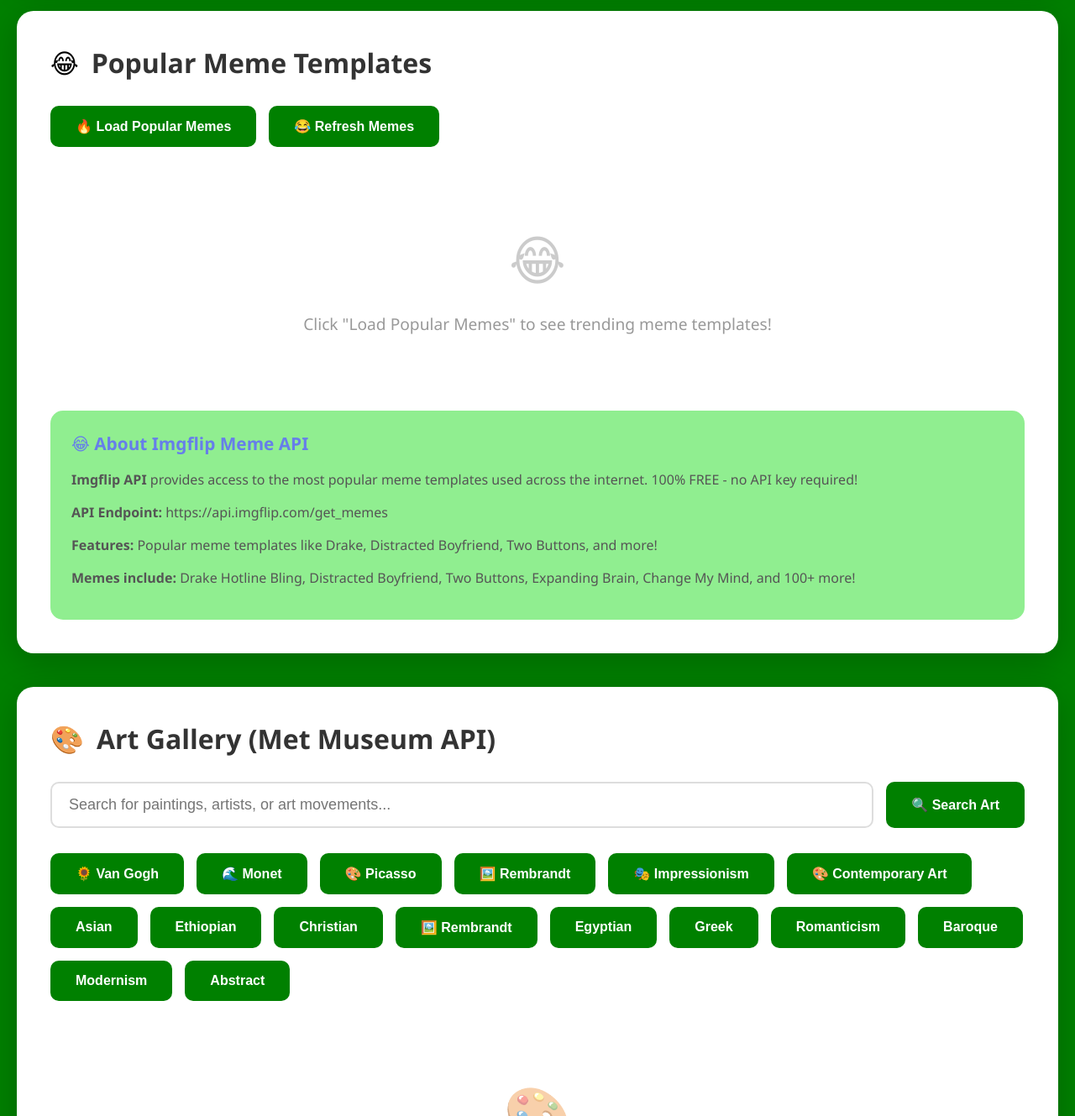
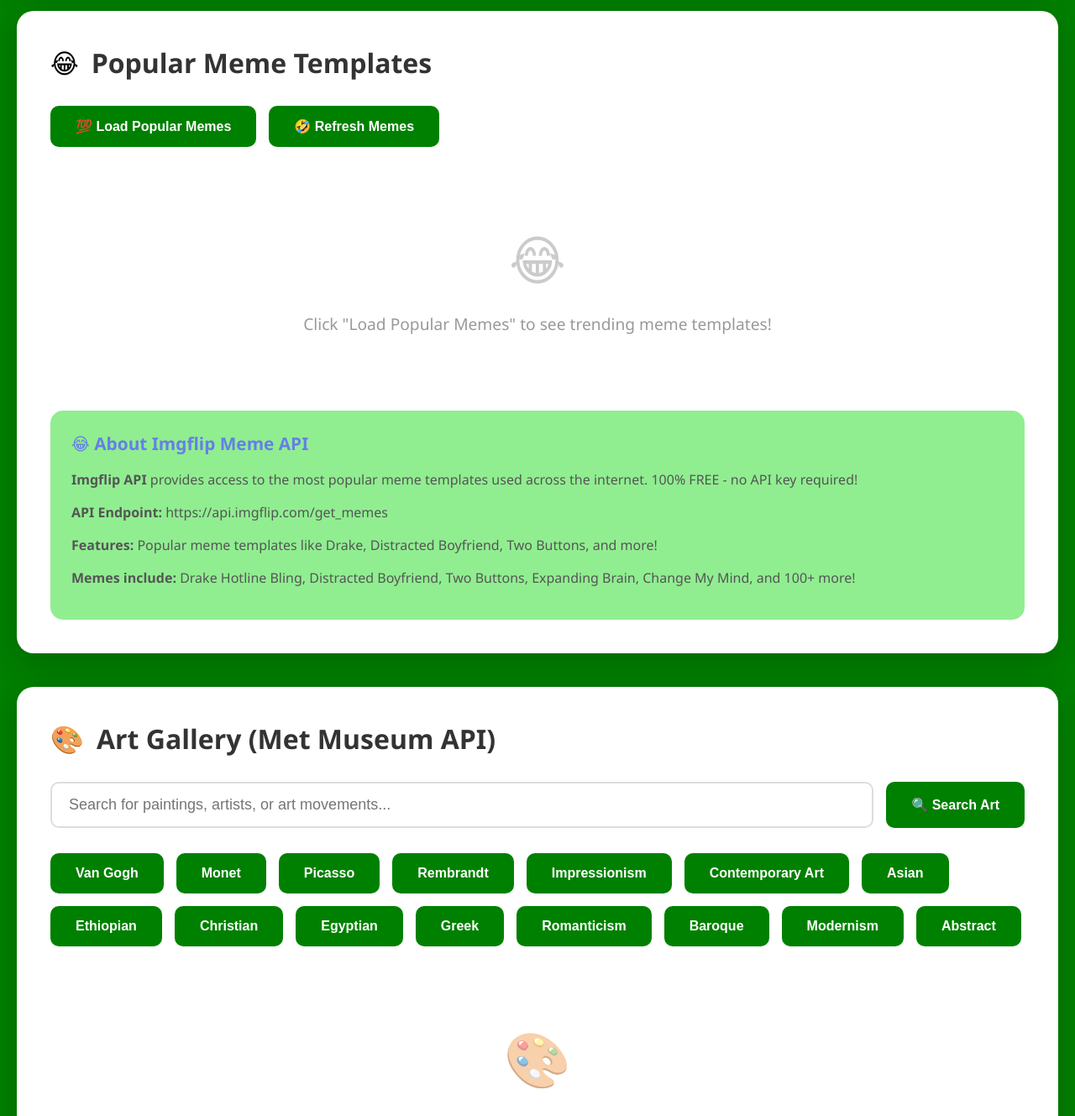
Before and after one commit to EyobelG/JSONProducts, a plain HTML site: page index.html in a window 1280 px wide. Shown: the part 1300-2629 px from the top of the page at 84% size. Drawn offline with Linux system fonts and the light colour scheme.

Commit message:
Update index.html

```diff
--- a/index.html
+++ b/index.html
@@ -361,8 +361,8 @@
             </div>
 
             <div class="button-group">
-                <button class="meme-button" onclick="fetchMemes()">🔥 Load Popular Memes</button>
-                <button class="meme-button" onclick="fetchMemes()">😂 Refresh Memes</button>
+                <button class="meme-button" onclick="fetchMemes()">💯 Load Popular Memes</button>
+                <button class="meme-button" onclick="fetchMemes()">🤣 Refresh Memes</button>
             </div>
 
             <div id="memeResults">
@@ -403,16 +403,15 @@
             </div>
 
             <div class="button-group">
-                <button class="art-button" onclick="fetchArt('van gogh')">🌻 Van Gogh</button>
-                <button class="art-button" onclick="fetchArt('monet')">🌊 Monet</button>
-                <button class="art-button" onclick="fetchArt('picasso')">🎨 Picasso</button>
-                <button class="art-button" onclick="fetchArt('rembrandt')">🖼️ Rembrandt</button>
-                <button class="art-button" onclick="fetchArt('impressionism')">🎭 Impressionism</button>
-                 <button class="art-button" onclick="fetchArt('contemporary')">🎨 Contemporary Art</button>
+                <button class="art-button" onclick="fetchArt('van gogh')"> Van Gogh</button>
+                <button class="art-button" onclick="fetchArt('monet')">Monet</button>
+                <button class="art-button" onclick="fetchArt('picasso')">Picasso</button>
+                <button class="art-button" onclick="fetchArt('rembrandt')">Rembrandt</button>
+                <button class="art-button" onclick="fetchArt('impressionism')">Impressionism</button>
+                 <button class="art-button" onclick="fetchArt('contemporary')">Contemporary Art</button>
                 <button class="art-button" onclick="fetchArt('asian')">Asian</button>
                 <button class="art-button" onclick="fetchArt('Ethiopia')">Ethiopian</button>
                 <button class="art-button" onclick="fetchArt('Christian')">Christian</button>
-                <button class="art-button" onclick="fetchArt('rembrandt')">🖼️ Rembrandt</button>
                 <button class="art-button" onclick="fetchArt('Egypt')">Egyptian</button>
                 <button class="art-button" onclick="fetchArt('Greek')">Greek</button>
                 <button class="art-button" onclick="fetchArt('Romanticism')">Romanticism</button>
```
